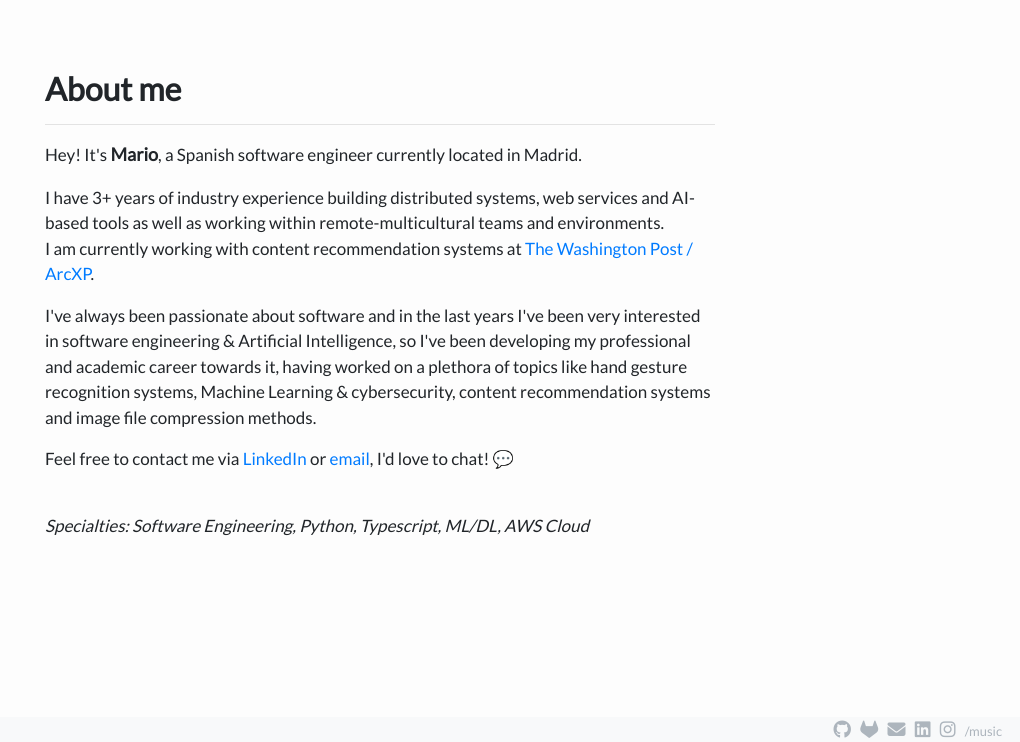
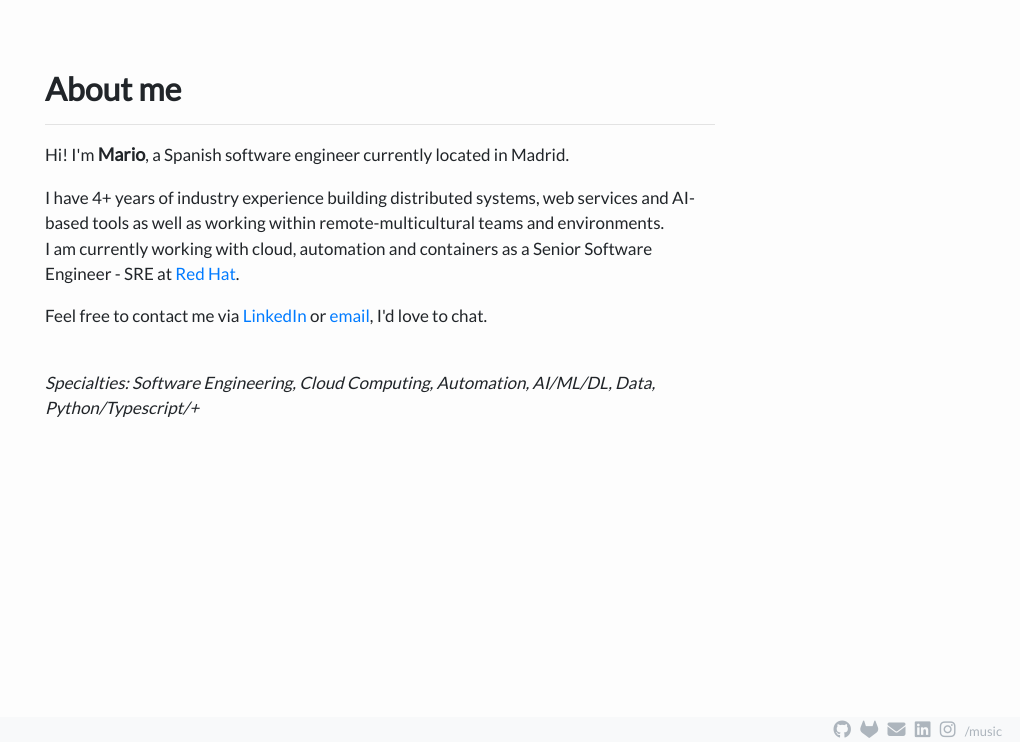
Before and after one commit to mavaras/site, a Flask app: page /about in a window 1280 px wide. Shown: the part 58-800 px from the top of the page, without its empty margins (260-1280 px from the left). Run offline with Flask 2, Linux system fonts and the light colour scheme; some libraries are stand-ins or nearby versions.

Commit message:
Update about

```diff
--- a/templates/about.html
+++ b/templates/about.html
@@ -6,21 +6,17 @@
 <div class="container-fluid justify-content-center" style="width:auto; max-width: 700px;">
   <h2 style="font-weight: 750;">About me</h2><hr>
   <p style="line-height: 1.55;" align="justify">
-    Hey! It's <strong style="font-size: 18px; font-weight: 700;">Mario</strong>, a Spanish software engineer currently located in Madrid.
+    Hi! I'm <strong style="font-size: 18px; font-weight: 700;">Mario</strong>, a Spanish software engineer currently located in Madrid.
     <p style="margin-bottom: 140;">
-    I have 3+ years of industry experience building distributed systems, web services and AI-based tools as well as working within remote-multicultural teams and environments.<br>
-    I am currently working with content recommendation systems at <a href="https://www.arcxp.com/" target="blank">The Washington Post / ArcXP</a>.
+    I have 4+ years of industry experience building distributed systems, web services and AI-based tools as well as working within remote-multicultural teams and environments.<br>
+    I am currently working with cloud, automation and containers as a Senior Software Engineer - SRE at <a href="https://www.redhat.com/" target="blank">Red Hat</a>.
     </p>
     <p style="margin-bottom: 140;">
-    I've always been passionate about software and in the last years I've been very interested in software engineering & Artificial Intelligence, so I've been developing my professional and academic career towards it,
-    having worked on a plethora of topics like hand gesture recognition systems, Machine Learning & cybersecurity, content recommendation systems and image file compression methods.
-    </p>
-    <p style="margin-bottom: 140;">
-    Feel free to contact me via <a href="https://www.linkedin.com/in/mario-varas/" target="blank">LinkedIn</a> or <a href="mailto:elasgard@hotmail.es" target="blank">email</a>, I'd love to chat! 💬
+    Feel free to contact me via <a href="https://www.linkedin.com/in/mario-varas/" target="blank">LinkedIn</a> or <a href="mailto:elasgard@hotmail.es" target="blank">email</a>, I'd love to chat.
     </p>
     <br>
     <p style="margin-bottom: 140;">
-    <i>Specialties: Software Engineering, Python, Typescript, ML/DL, AWS Cloud</i>
+    <i>Specialties: Software Engineering, Cloud Computing, Automation, AI/ML/DL, Data, Python/Typescript/+</i>
     </p>
   <p>
 </div>
```
